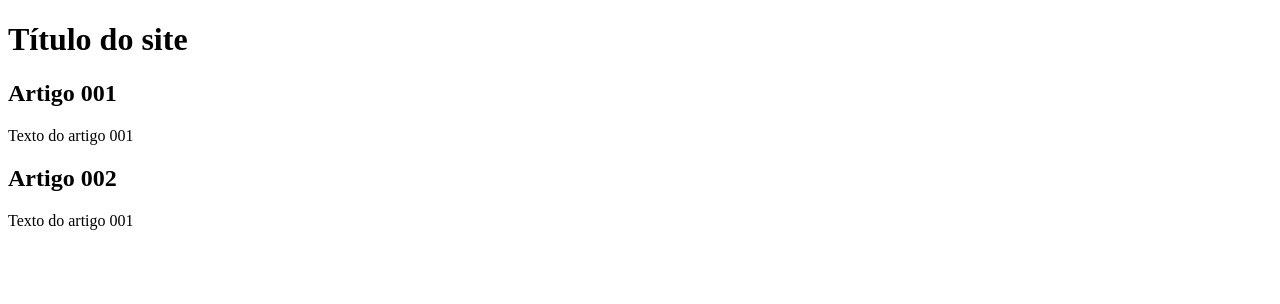
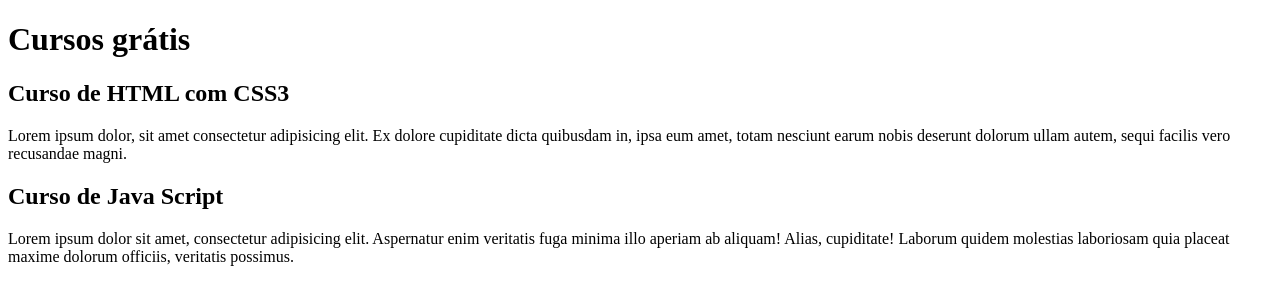
Before and after one commit to RebeccaDMartins/Projeto-site, a plain HTML site: page index.html in a window 1280 px wide. Drawn offline with Linux system fonts and the light colour scheme.

Commit message:
Comecei a escrever o conteúdo

```diff
--- a/index.html
+++ b/index.html
@@ -8,15 +8,15 @@
 <body>
     <main>
         <header>
-            <h1>Título do site</h1>
+            <h1>Cursos grátis</h1>
         </header>
         <article>
-            <h2>Artigo 001</h2>
-            <p>Texto do artigo 001</p>
+            <h2>Curso de HTML com CSS3</h2>
+            <p>Lorem ipsum dolor, sit amet consectetur adipisicing elit. Ex dolore cupiditate dicta quibusdam in, ipsa eum amet, totam nesciunt earum nobis deserunt dolorum ullam autem, sequi facilis vero recusandae magni.</p>
         </article>
         <article>
-            <h2>Artigo 002</h2>
-            <p>Texto do artigo 001</p>
+            <h2>Curso de Java Script</h2>
+            <p>Lorem ipsum dolor sit amet, consectetur adipisicing elit. Aspernatur enim veritatis fuga minima illo aperiam ab aliquam! Alias, cupiditate! Laborum quidem molestias laboriosam quia placeat maxime dolorum officiis, veritatis possimus.</p>
         </article>
     </main>
 </body>
```
